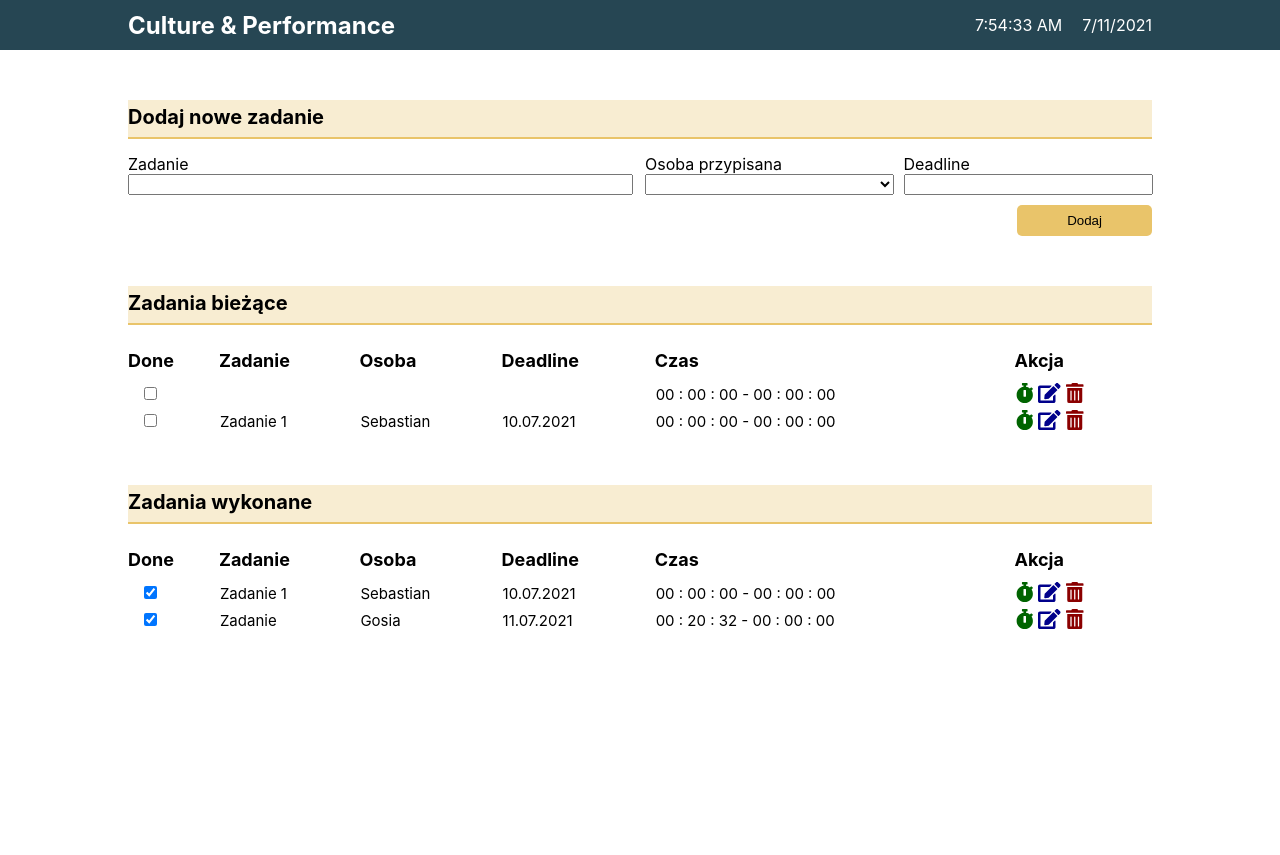
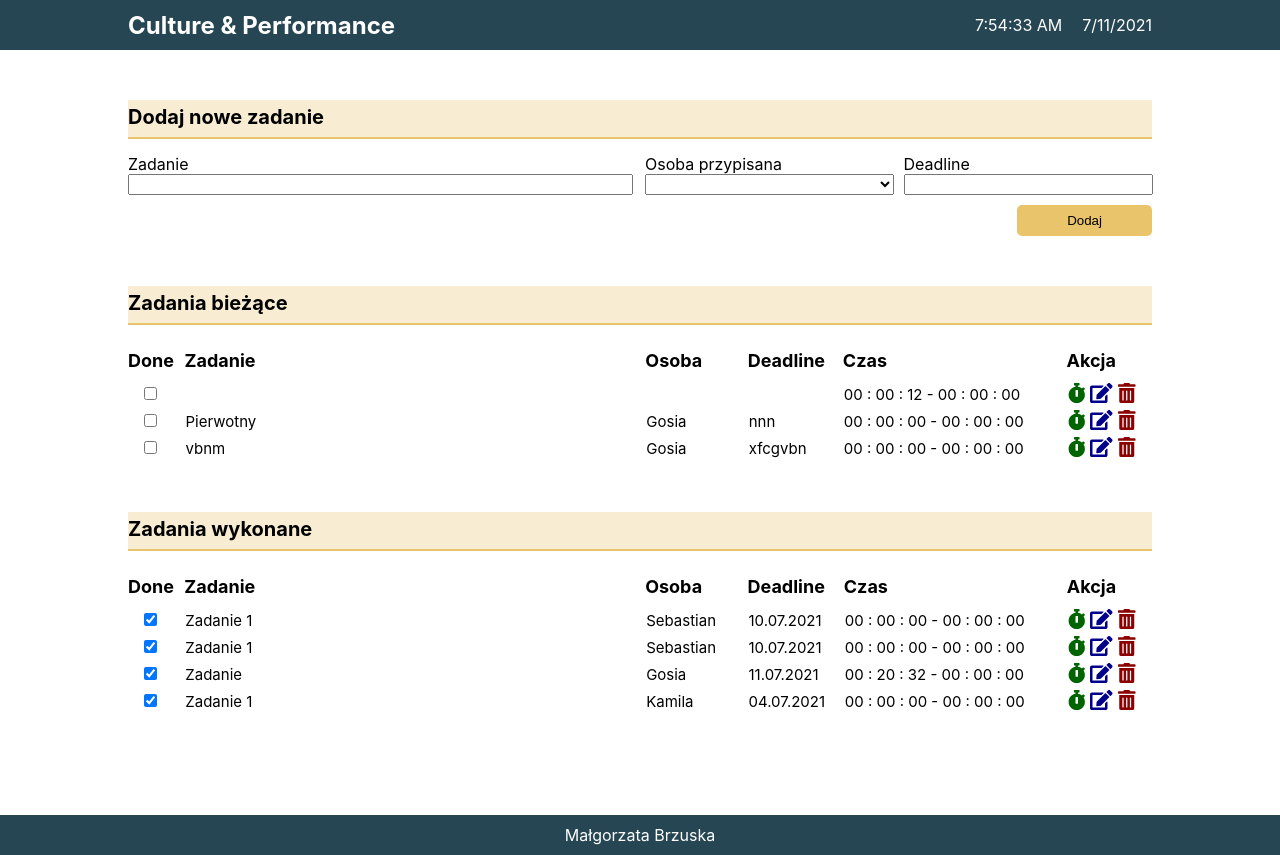
Before and after one commit to Margeriee/MeetingsNotes, a React (Create React App) app: page / in a window 1280 px wide. Before the commit the page ends 800 px from the top, so only its background shows below. Built offline with nearby package versions, Linux system fonts and the light colour scheme; data requests are answered from the project's data file.

Commit message:
edit task, footer, visual

```diff
--- a/db.json
+++ b/db.json
@@ -1,17 +1,12 @@
 {
   "tasks": [
-    {
-      "id": 10,
-      "time": "00",
-      "done": false
-    },
     {
       "description": " Zadanie 1",
       "person": "Sebastian",
       "deadline": " 10.07.2021",
       "id": 15,
       "time": "00",
-      "done": false
+      "done": true
     },
     {
       "description": " Zadanie 1",
@@ -28,6 +23,35 @@
       "time": "001200000000000000000000000",
       "done": true,
       "id": 18
+    },
+    {
+      "description": " Zadanie 1",
+      "person": "Kamila",
+      "deadline": " 04.07.2021",
+      "time": "0000000000000000000",
+      "done": true,
+      "id": 22
+    },
+    {
+      "id": 23,
+      "time": "012",
+      "done": false
+    },
+    {
+      "id": 25,
+      "description": "Pierwotny",
+      "person": "Gosia",
+      "deadline": "nnn",
+      "time": "0",
+      "done": false
+    },
+    {
+      "description": "vbnm",
+      "person": "Gosia",
+      "deadline": " xfcgvbn",
+      "time": "0",
+      "done": false,
+      "id": 26
     }
   ]
 }
--- a/src/AddTask/AddTask.js
+++ b/src/AddTask/AddTask.js
@@ -6,7 +6,7 @@ export const AddTask = (props) => {
     decription: " ",
     person: " ",
     deadline: " ",
-    time: "0",
+    time: "0"
   });
 
   const handleChange = (event) => {
@@ -28,9 +28,7 @@ export const AddTask = (props) => {
     setForm({
         description: "",
         person: "",
-        deadline: "",
-        time: "0",
-        done: false
+        deadline: ""
     })
   }
 
--- a/src/App.js
+++ b/src/App.js
@@ -63,6 +63,7 @@ function App() {
   }
 
   const updateTask = (taskData) => {
+    // console.log(taskData);
     fetch(`${apiURL}/tasks/${taskData.id}`, {
       method: 'PUT',
       headers: {
@@ -78,14 +79,12 @@ function App() {
       });
   };
 
-
   const showPopup = (task) => {
     setShow(true);
     setEditTask(task);
   }
 
   const handleDoneDone = (taskData) => {
-    // console.log(JSON.stringify(taskData))
     taskData.done = !taskData.done
     fetch(`${apiURL}/tasks/${taskData.id}`, {
       method: 'PUT',
@@ -98,14 +97,14 @@ function App() {
         const taskToUpdate = doneTasks.find(task => task.id === updatedTask.id);
         Object.assign(taskToUpdate, updatedTask);
 
-        getTasks();//([...tasks]);
-        getDoneTasks();//([...doneTasks]);
+        getTasks();
+        getDoneTasks();
       });
   };
 
   const handleDone = (taskData) => {
-    // console.log(JSON.stringify(taskData))
     taskData.done = !taskData.done
+
     fetch(`${apiURL}/tasks/${taskData.id}`, {
       method: 'PUT',
       headers: {
@@ -117,19 +116,21 @@ function App() {
         const taskToUpdate = tasks.find(task => task.id === updatedTask.id);
         Object.assign(taskToUpdate, updatedTask);
 
-        getTasks();//([...tasks]);
-        getDoneTasks();//([...doneTasks]);
+        getTasks();
+        getDoneTasks();
       });
   };
-  console.log('showing show');
-  console.log(show);
+
   return (
+    <>
     <div className="App container">
       <AddTask onAdd={addTask}/>
       <PopUpForm task={editTask} onEdit={updateTask} isEdit={show} setIsEdit={setShow} />
       <TaskTable deleteTask={deleteTask} tasks={tasks} done={handleDone} name="Zadania bieżące" onEdit={updateTask} showPopup={showPopup}/>
       <TaskTable deleteTask={deleteTask} tasks={doneTasks} done={handleDoneDone} name="Zadania wykonane" onEdit={updateTask} showPopup={showPopup}/>
     </div>
+    <div className="footer"><span>Małgorzata Brzuska</span></div>
+    </>
   )
 }
 
--- a/src/App.scss
+++ b/src/App.scss
@@ -20,3 +20,14 @@ h2 {
   margin-bottom: 15px;
   background-color: rgba(233, 196, 106, 0.3);
 }
+
+.footer {
+  width: 100vw;
+  height: 40px;
+  margin-top: 100px;
+  background-color: #264653;
+  color: white;
+  display: flex;
+  justify-content: center;
+  align-items: center;
+}
--- a/src/PopUpForm/PopUpForm.js
+++ b/src/PopUpForm/PopUpForm.js
@@ -19,7 +19,8 @@ export const PopUpForm = (props) => {
 
     const handleSubmit = (event) => {
         event.preventDefault();
-        console.log(form)
+        console.log(`Handle Submit: ${task}`);
+        console.log(task);
         onEdit({
           id: task.id,
           description: form.description,
@@ -28,21 +29,29 @@ export const PopUpForm = (props) => {
           time: task.time,
           done: task.done,
         });
+        setForm({
+            description: "",
+            person: "",
+            deadline: ""
+        })
+
         setIsEdit(false);
       }
 
     return ((isEdit === true) ?
     (
         <>
-            <form onSubmit={handleSubmit}>
-                <h3>Edytuj zadanie</h3>
+            <form className="PopUpForm" onSubmit={handleSubmit}>
+                <h3 className="popUpName">Edytuj zadanie</h3>
+                <div>
                     <label>
-                    Opis
-                    <input value={form.description} onChange={handleChange} />
+                        Opis:
+                        <input className="description" name="description" value={form.description} onChange={handleChange} />
                     </label>
                     <label>
-                    Osoba przypisana
-                    <select value={form.person} onChange={handleChange}>
+                        Osoba przypisana:
+                        <select className="person" name="person" value={form.person} onChange={handleChange}>
+                            <option></option>
                             <option value="Gosia">Gosia</option>
                             <option value="Kamila">Kamila</option>
                             <option value="Sebastian">Sebastian</option>
@@ -50,10 +59,11 @@ export const PopUpForm = (props) => {
                         </select>
                     </label>
                     <label>
-                    Deadline
-                    <input value={form.deadline} onChange={handleChange} />
+                        Deadline:
+                        <input className="deadline" name="deadline" value={form.deadline} onChange={handleChange} />
                     </label>
-                <button type="submit">Edytuj</button>
+                </div>
+                <button className="popUpButton" type="submit">Edytuj</button>
                 </form>
         </>
     ) : "");
--- a/src/PopUpForm/PopUpForm.scss
+++ b/src/PopUpForm/PopUpForm.scss
@@ -1,55 +1,37 @@
-.modal__wrap {
+.PopUpForm {
     position: fixed;
     display: block;
     display: flex;
     flex-wrap: wrap;
     justify-content: center;
+    align-items: center;
+    flex-direction: column;
     margin: 0 auto;
-    top: 0;
-    left: 0;
-    width: 100vw;
-    height: 100vh;
+    top: 50%;
+    left: 50%;
+    width: 70vw;
+    height: 150px;
     z-index: 100;
-    overflow-x: hidden;
-    background-color: rgba(31, 32, 41, .75);
-    pointer-events: none;
-    opacity: 0;
-    transition: opacity 250ms 700ms ease;
+    background-color: white;
+    transform: translate(-50%, -50%);
+    border: 2px solid black;
+
+    .popUpName {
+        margin: 15px 0;
+    }
+
+    .popUpButton {
+        padding: 8px 50px;
+        margin-top: 10px;
+        border: none;
+        background-color: #e9c46a;
+        border-radius: 5px;
+        margin-bottom: 20px;
+        margin-top: 10px;
+    }
+
+    .description, .person, .deadline {
+        margin: 0 10px;
+        border: 1px solid grey;
+    }
 }
-
-.visible {
-    pointer-events: auto;
-    opacity: 1;
-    transition: all 300ms ease-in-out;
-    display: block;
-}
-
-.modal {
-    overflow-y: scroll;
-    overflow-x: hidden;
-    position: relative;
-    display: none;
-    width: 60vw;
-    height: 60%;
-    min-height: 400px;
-    min-width: 400px;
-    margin: 0 auto;
-    margin-top: 20px;
-    margin-bottom: 20px;
-    border-radius: 4px;
-    padding-bottom: 20px;
-    background-color: #fff;
-    align-self: center;
-    box-shadow: 0 12px 25px 0 rgba(199, 175, 189, .25);
-    opacity: 0;
-    transform: scale(0.6);
-    transition: opacity 250ms 250ms ease, transform 300ms 250ms ease;
-    transform: scale(0);
-}
-
-.visible .modal {
-    opacity: 1;
-    transform: scale(1);
-    transition: opacity 250ms 500ms ease, transform 350ms 500ms ease;;
-    display: block;
-}
--- a/src/Task/Task.js
+++ b/src/Task/Task.js
@@ -37,14 +37,13 @@ import { faTrashAlt, faEdit, faStopwatch } from '@fortawesome/free-solid-svg-ico
       <>
         <tr className="task">
             <td><input type="checkbox" className="task__checkbox" checked={task.done} onChange={() => done(task)}/></td>
-            <td><span className="task__details task__description">{task.description} </span></td>
-            <td><span className="task__details task__person">{task.person} </span></td>
-            <td><span className="task__details task__deadline">{task.deadline} </span></td>
+            <td className="task__description"><span className="task__details">{task.description} </span></td>
+            <td className="task__person"><span className="task__details">{task.person} </span></td>
+            <td className="task__deadline"><span className="task__details">{task.deadline} </span></td>
             <td>{formatTime(task.time)} - {formatTime(timer)}</td>
             <td>
                 <FontAwesomeIcon className="fontAwesome time" icon={faStopwatch} onClick={handleStart}/>
                 <FontAwesomeIcon className="fontAwesome edit" icon={faEdit} onClick={() => showPopup(task)}/>
-
                 <FontAwesomeIcon className="fontAwesome trash" icon={faTrashAlt} onClick={() => onDelete(task.id)}/>
             </td>
         </tr>
--- a/src/Task/Task.scss
+++ b/src/Task/Task.scss
@@ -1,9 +1,9 @@
-.task {
-    list-style: none;
+.task__description {
+    width: 45%;
 }
 
-.task__details {
-    display: inline-block;
+.task__person {
+    width: 10%;
 }
 
 .fontAwesome {
--- a/src/TaskTable/TaskTable.js
+++ b/src/TaskTable/TaskTable.js
@@ -19,7 +19,7 @@ export const TaskTable = (props) => {
                 </tr>
                 </thead>
                 <tbody>
-                    {tasks.map(task => <Task onDelete={deleteTask} key={task.id} task={task} done={done} onEdit={onEdit} showPopup={showPopup}/>)}
+                    {tasks.map(task => <Task onDelete={deleteTask} key={task.id} task={task} nb    s onEdit={onEdit} showPopup={showPopup}/>)}
                 </tbody>
             </table>
         </div>
--- a/src/index.scss
+++ b/src/index.scss
@@ -28,4 +28,4 @@ html {
 @import "./AddTask/AddTask.scss";
 @import "./Task/Task.scss";
 @import "./TaskTable/TaskTable.scss";
-// @import './PopUpForm/PopUpForm.scss';
+@import "./PopUpForm/PopUpForm.scss";
```
Lines whose indentation alone changed are shown as unchanged.
